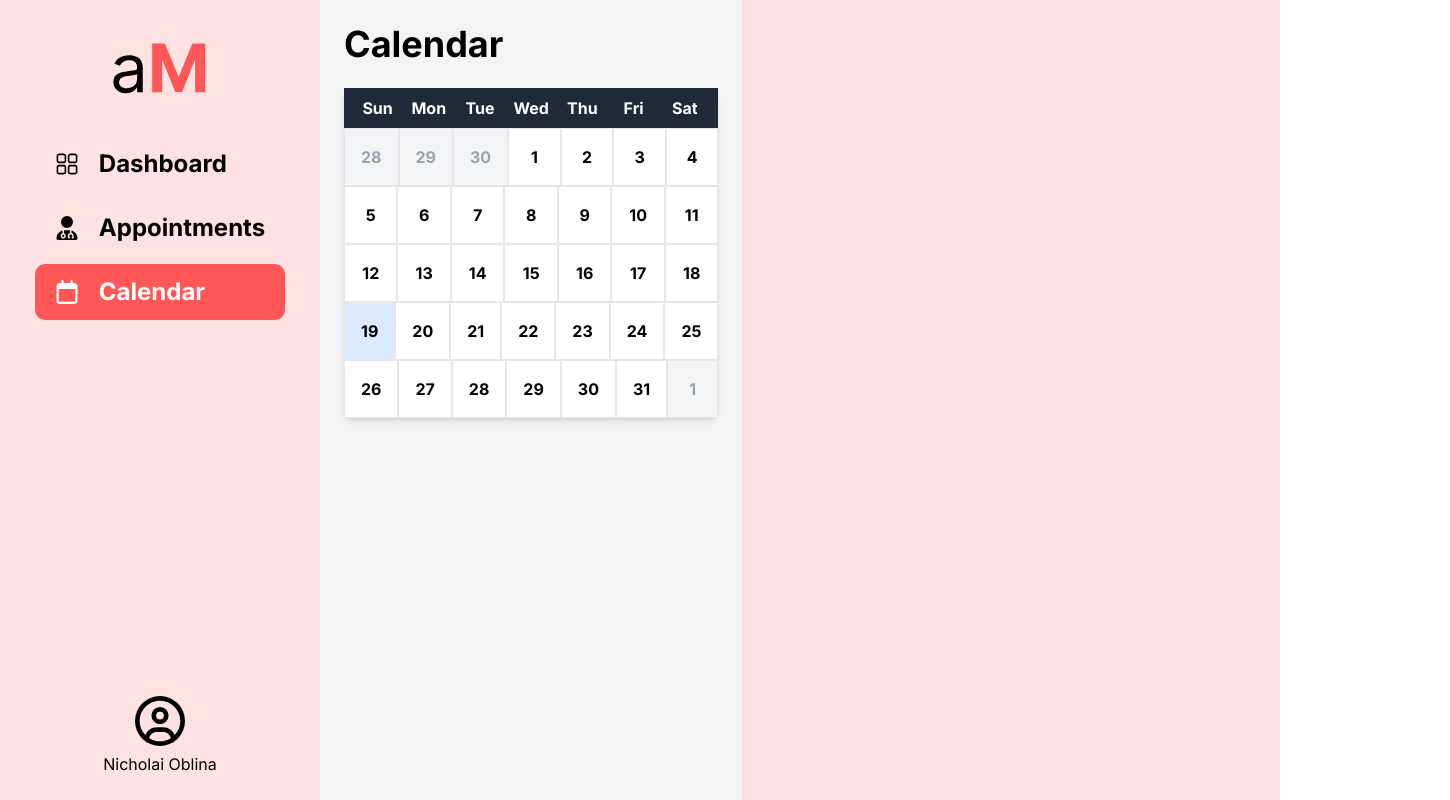
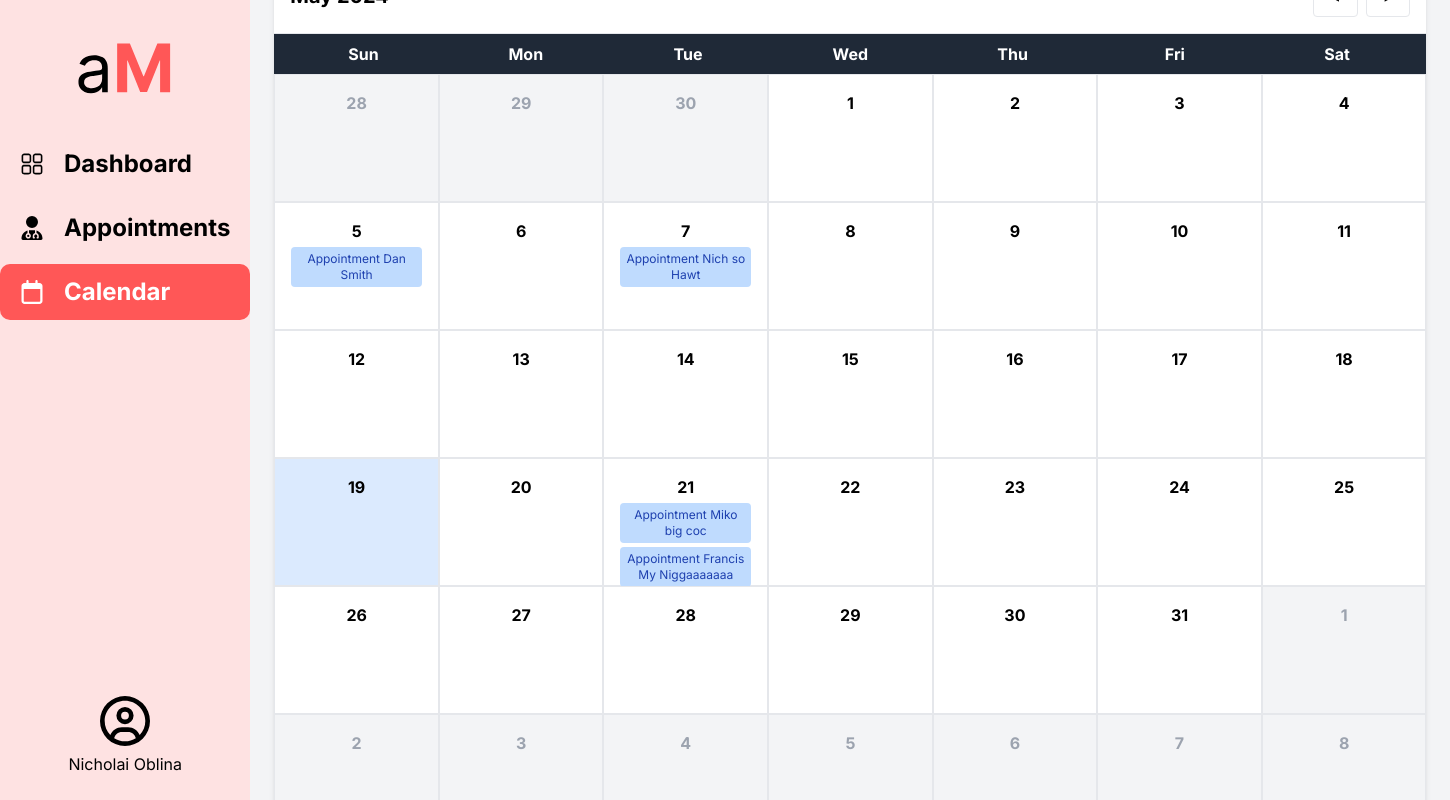
Before and after one commit to Sceyo/AppointMed, a React (Vite) app in the folder frontend/: page /calendar in a window 1280 px wide. Shown: the top 800 px of the page, 1450 px wide, since content can reach past the window. Built offline with nearby package versions, Linux system fonts and the light colour scheme.

Commit message:
Improved Styling and added Features to Calendar

```diff
--- a/frontend/src/components/SimpleCalendar.jsx
+++ b/frontend/src/components/SimpleCalendar.jsx
@@ -1,21 +1,22 @@
 import React, { useState } from 'react';
-import { startOfMonth, endOfMonth, startOfWeek, endOfWeek, addDays, format, isSameMonth, isSameDay } from 'date-fns';
+import { startOfMonth, endOfMonth, startOfWeek, endOfWeek, addDays, subMonths, addMonths, format, isSameMonth, isSameDay, parse } from 'date-fns';
 
 const events = [
-  { date: new Date(2022, 0, 5), title: 'Meeting with Dan Smith', time: '3:00 pm - 5:00 pm', location: 'Symu.co HQ' },
-  { date: new Date(2022, 0, 7), title: 'Team meeting', time: '10:00 am - 11:00 am', location: 'Office' },
-  { date: new Date(2022, 0, 12), title: 'New website presentation', time: '2:00 pm - 3:00 pm', location: 'Online' },
-  { date: new Date(2022, 0, 20), title: 'Annual Report', time: 'All day', location: '' },
-  { date: new Date(2022, 0, 21), title: 'Team meeting', time: '10:00 am - 11:00 am', location: 'Office' },
+  { date: new Date(2024, 4, 5), title: 'Appointment Dan Smith', startTime: '15:00', endTime: '17:00' },
+  { date: new Date(2024, 4, 7), title: 'Appointment Nich so Hawt', startTime: '10:00', endTime: '11:00' },
+  { date: new Date(2024, 4, 21), title: 'Appointment Miko big coc', startTime: '14:00', endTime: '15:00' },
+  { date: new Date(2024, 4, 21), title: 'Appointment Francis My Niggaaaaaaa', startTime: '00:00', endTime: '23:59' }, // All day event
+  { date: new Date(2024, 4, 21), title: 'Appointment Dan Smith', startTime: '10:00', endTime: '11:00' },
 ];
 
-const SimpleCalendar = () => {
-  const currentDate = new Date();
+const CalendarPage = () => {
+  const [currentDate, setCurrentDate] = useState(new Date());
+  const [selectedDateEvents, setSelectedDateEvents] = useState([]);
+
   const monthStart = startOfMonth(currentDate);
   const monthEnd = endOfMonth(currentDate);
   const startDate = startOfWeek(monthStart);
   const endDate = endOfWeek(monthEnd);
-  const [selectedEvent, setSelectedEvent] = useState(null);
 
   const dateFormat = 'd';
   const rows = [];
@@ -23,25 +24,42 @@ const SimpleCalendar = () => {
   let day = startDate;
   let formattedDate = '';
 
-  const onDateClick = (day) => {
-    const event = events.find(event => isSameDay(event.date, day));
-    setSelectedEvent(event || null);
+  const formatTime = (time) => {
+    const parsedTime = parse(time, 'HH:mm', new Date());
+    return format(parsedTime, 'hh:mm a');
   };
 
-  while (day <= endDate) {
+  const onDateClick = (day) => {
+    const dayEvents = events
+      .filter(event => isSameDay(event.date, day))
+      .sort((a, b) => a.startTime.localeCompare(b.startTime));
+    setSelectedDateEvents(dayEvents);
+  };
+
+  const handlePrevMonth = () => {
+    setCurrentDate(subMonths(currentDate, 1));
+  };
+
+  const handleNextMonth = () => {
+    setCurrentDate(addMonths(currentDate, 1));
+  };
+
+  // Calculate the number of rows needed to always display 6 rows (42 days)
+  const totalDays = [];
+  while (day <= endDate || totalDays.length < 42) {
     for (let i = 0; i < 7; i++) {
       formattedDate = format(day, dateFormat);
       const cloneDay = day;
       const dayEvents = events.filter(event => isSameDay(event.date, cloneDay));
       days.push(
         <div
-          className={`flex-1 p-4 text-center border cursor-pointer ${!isSameMonth(day, monthStart) ? 'bg-gray-100 text-gray-400' : 'bg-white text-black'} ${isSameDay(day, new Date()) ? 'bg-blue-100' : ''}`}
+          className={`flex flex-col h-32 w-48 p-4 text-center border cursor-pointer transition duration-300 ease-in-out ${!isSameMonth(day, monthStart) ? 'bg-gray-100 text-gray-400' : 'bg-white text-black hover:bg-blue-200'} ${isSameDay(day, new Date()) ? 'bg-blue-100' : ''}`}
           key={day}
           onClick={() => onDateClick(cloneDay)}
         >
           <span className="number font-bold">{formattedDate}</span>
           {dayEvents.map((event, index) => (
-            <div key={index} className="mt-1 text-xs bg-blue-200 text-blue-800 rounded p-1">
+            <div key={index} className="mt-1 w-full p-1 text-xs bg-blue-200 text-blue-800 rounded">
               {event.title}
             </div>
           ))}
@@ -49,6 +67,7 @@ const SimpleCalendar = () => {
       );
       day = addDays(day, 1);
     }
+    totalDays.push(...days);
     rows.push(
       <div className="flex" key={day}>
         {days}
@@ -58,7 +77,25 @@ const SimpleCalendar = () => {
   }
 
   return (
-    <div className="relative flex flex-col w-full max-w-4xl mx-auto bg-white shadow-md rounded-lg">
+    <div className="flex justify-center items-center p-6 bg-gray-100 min-h-screen">
+      <div className="relative flex flex-col w-full max-w-6xl mx-auto bg-white shadow-md rounded-lg">
+        <div className="flex justify-between items-center bg-white p-4 border-b">
+          <div className="text-xl font-bold">{format(currentDate, 'MMMM yyyy')}</div>
+          <div className="flex space-x-2">
+            <button
+              onClick={handlePrevMonth}
+              className="px-4 py-2 border rounded hover:bg-gray-200"
+            >
+              &lt;
+            </button>
+            <button
+              onClick={handleNextMonth}
+              className="px-4 py-2 border rounded hover:bg-gray-200"
+            >
+              &gt;
+            </button>
+          </div>
+        </div>
         <div className="flex bg-gray-800 text-white p-2">
           {['Sun', 'Mon', 'Tue', 'Wed', 'Thu', 'Fri', 'Sat'].map(day => (
             <div className="flex-1 text-center font-bold" key={day}>
@@ -67,14 +104,18 @@ const SimpleCalendar = () => {
           ))}
         </div>
         <div>{rows}</div>
-      {selectedEvent && (
+        {selectedDateEvents.length > 0 && (
           <div className="absolute inset-0 flex items-center justify-center bg-black bg-opacity-50">
-          <div className="mt-4 p-4 bg-white shadow-lg rounded-lg">
-            <h2 className="text-xl font-bold mb-2">{selectedEvent.title}</h2>
-            <p className="text-gray-700">Time: {selectedEvent.time}</p>
-            <p className="text-gray-700">Location: {selectedEvent.location}</p>
+            <div className="w-100 mt-4 p-4 bg-white shadow-lg rounded-lg">
+              <h2 className="text-xl font-bold mb-2">Events</h2>
+              {selectedDateEvents.map((event, index) => (
+                <div key={index} className="mb-10">
+                  <h3 className="text-lg font-semibold text-wrap">{event.title}</h3>
+                  <p className="text-gray-700">Time: {formatTime(event.startTime)} - {formatTime(event.endTime)}</p>
+                </div>
+              ))}
               <button
-              onClick={() => setSelectedEvent(null)}
+                onClick={() => setSelectedDateEvents([])}
                 className="mt-4 px-4 py-2 bg-blue-500 text-white rounded"
               >
                 Close
@@ -83,7 +124,8 @@ const SimpleCalendar = () => {
           </div>
         )}
       </div>
+    </div>
   );
 };
 
-export default SimpleCalendar;
+export default CalendarPage;
--- a/frontend/src/pages/Calendar.jsx
+++ b/frontend/src/pages/Calendar.jsx
@@ -6,10 +6,10 @@ import SimpleCalendar from '../components/SimpleCalendar';
 export default function CalendarPage() {
     return (
         <Layout>
-        <div className="p-6 bg-gray-100 min-h-screen">
-          <h1 className="text-4xl font-bold mb-6">Calendar</h1>
+
+
           <SimpleCalendar />
-        </div>
+
       </Layout>
     );
   }
```
Lines whose indentation alone changed are shown as unchanged.
